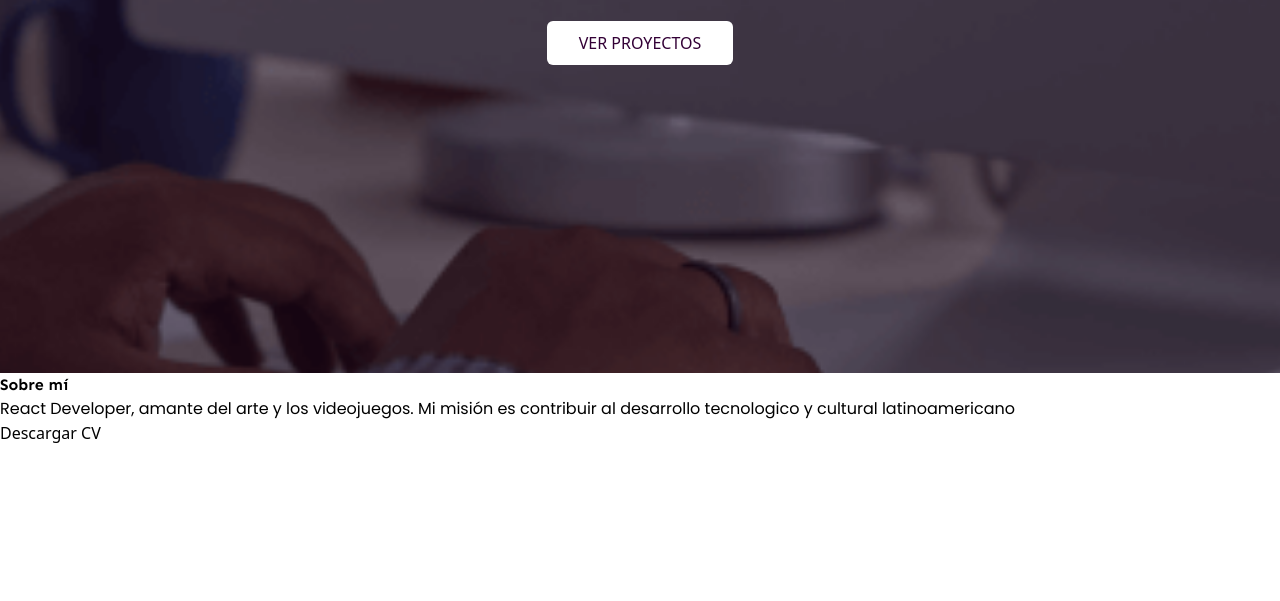
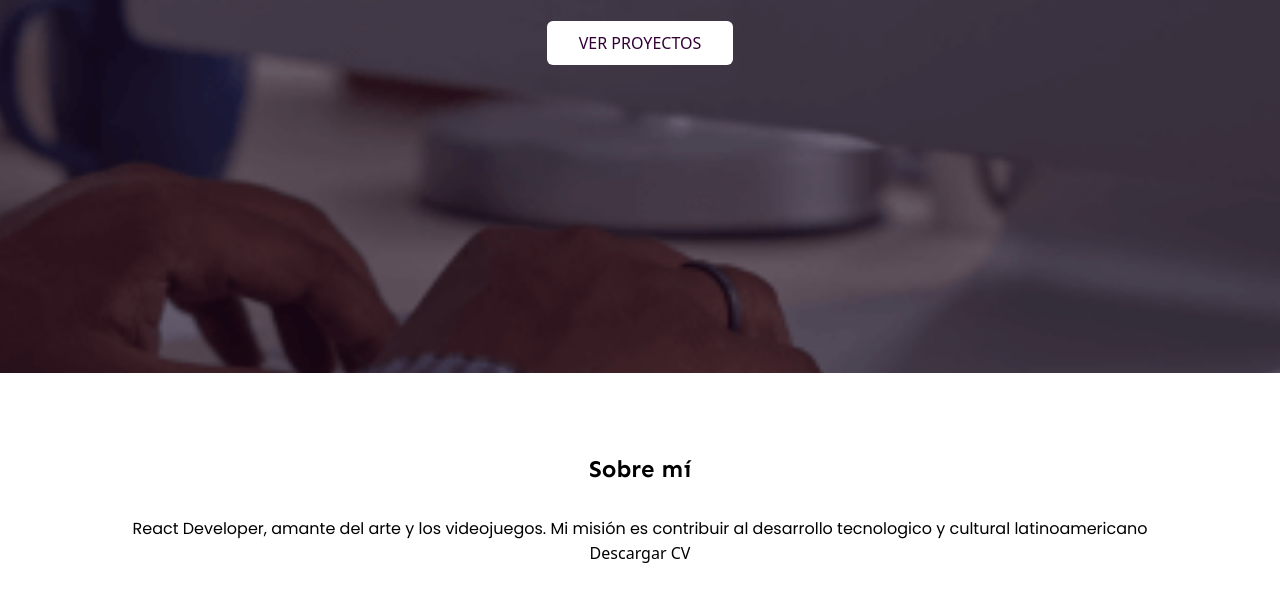
Before and after one commit to ZambranoBeicker/portfolio, a website built with webpack: page src/index.html in a window 1280 px wide. Shown: the part 427-1028 px from the top of the page. Before the commit the page ends 872 px from the top, so only its background shows below. Built offline with nearby package versions, Linux system fonts and the light colour scheme.

Commit message:
Add classes to about section container and title

```diff
--- a/src/index.html
+++ b/src/index.html
@@ -48,9 +48,9 @@
         </div>
       </div>
     </section>
-    <section class="">
+    <section class="container my-20 px-4 text-center">
       <div>
-        <h2>Sobre mí</h2>
+        <h2 class="mb-8 text-2xl">Sobre mí</h2>
 
         <p>
           React Developer, amante del arte y los videojuegos. Mi misión es
```
